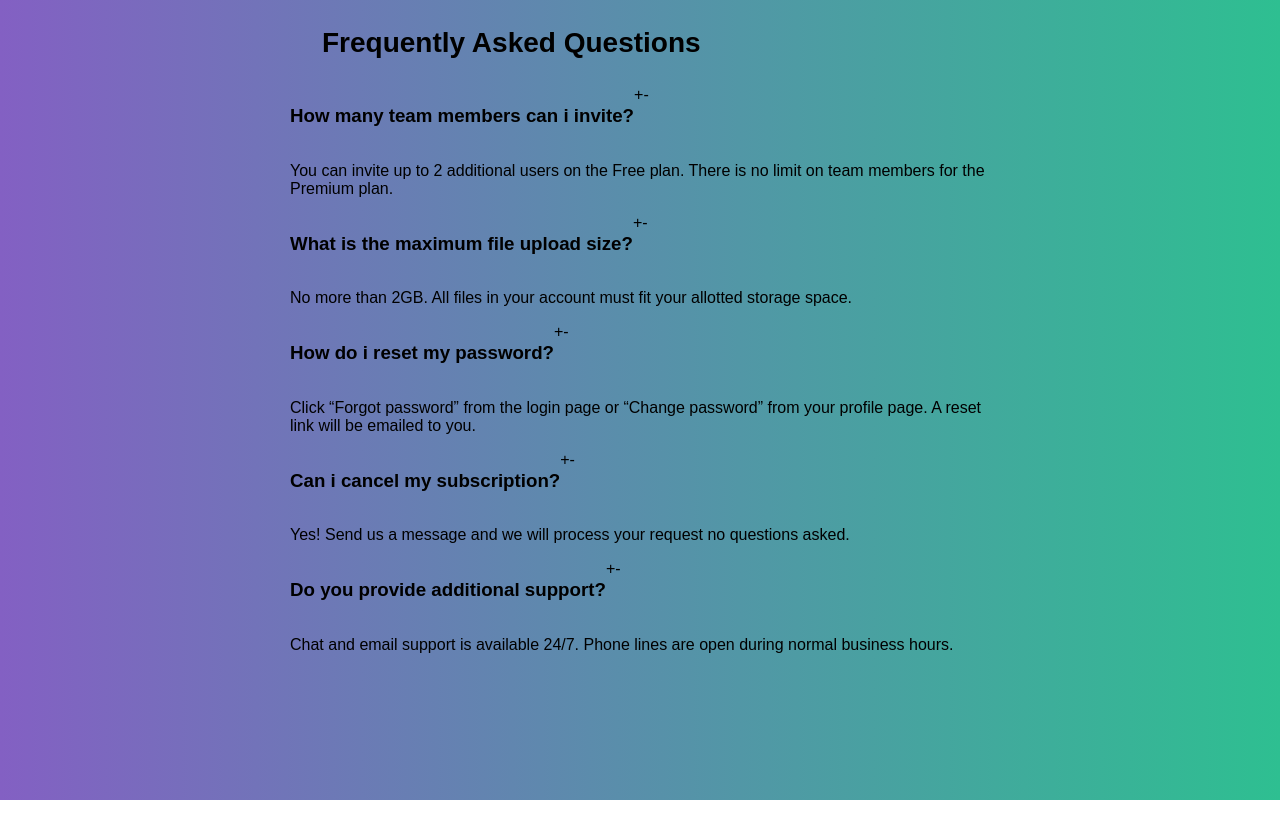
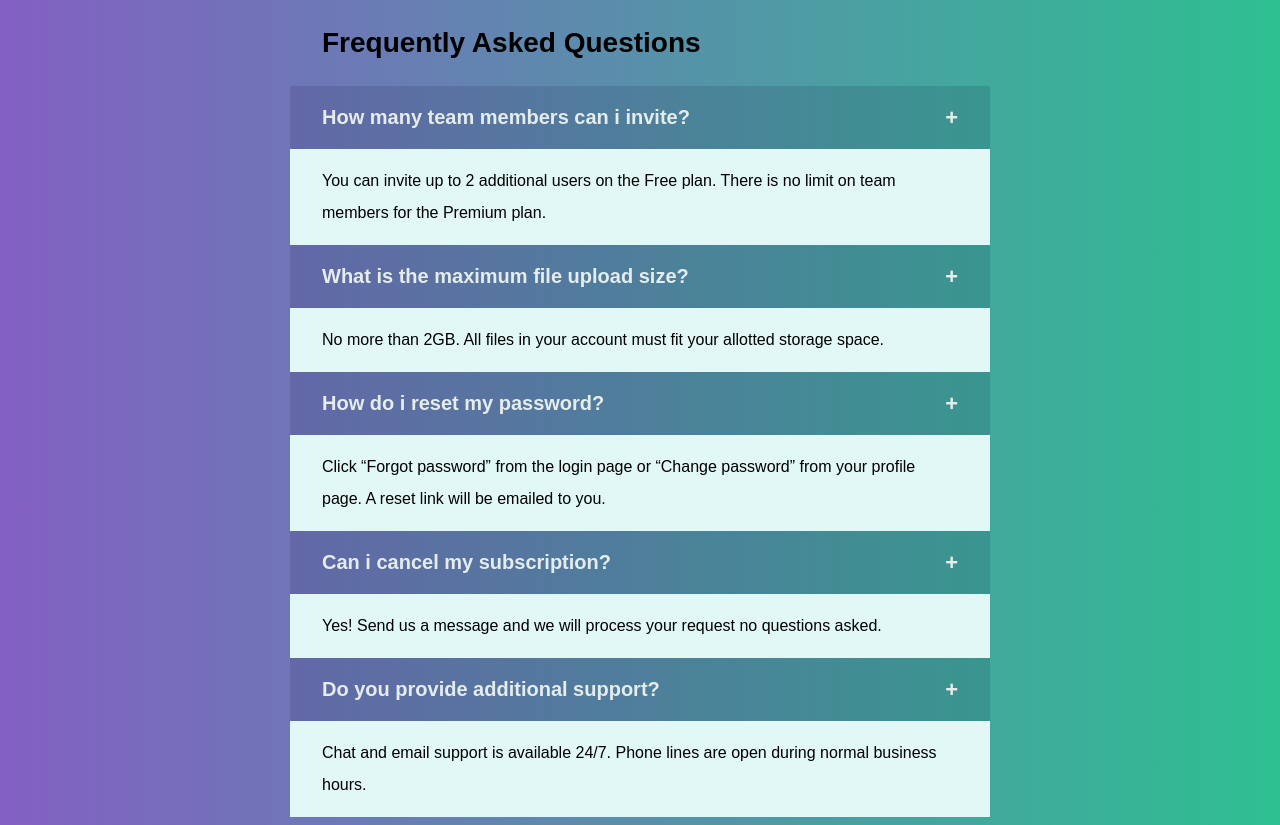
Before and after one commit to karinaloyola/CSV-Projetos, a plain HTML site: page index.html in a window 1280 px wide. Before the commit the page ends 800 px from the top, so only its background shows below. Drawn offline with Linux system fonts and the light colour scheme; a script that the page names is missing.

Commit message:
Update styles.css

```diff
--- a/styles.css
+++ b/styles.css
@@ -9,15 +9,55 @@ body {
 }
 
 .faqs-container .questions-container {
-    box-shadow: 0px 8px -3px rgba(0,0,0,0.3);
+  box-shadow: px 4px8px -3px rgba(0, 0, 0, 0.3);
 }
 
 .faqs-container h2 {
   padding: 4px 32px;
-    font-size:28px;
+  font-size: 28px;
 }
 
 .faqs-container .faq-header {
   display: flex;
-    background:
+  background: #0303301e;
+  color: #e5ecec;
+  align-items: center;
+  position: relative;
+  cursor: pointer;
 }
+
+.faqs-container .faq-header .open,
+.faqs-container .faq-header .close {
+  position: absolute;
+  right: 0;
+  padding: 0 32px;
+  font-size: 22px;
+  font-weight: bold;
+  transform: translateY(-8px);
+  opacity: 0;
+  transition: all 500ms;
+}
+
+.faqs-container .faq-header .open.active,
+.faqs-container .faq-header .close.active {
+  opacity: 1;
+  transform: translateY(0);
+}
+
+.faqs-container .faq-header h3 {
+  font-size: 20px;
+  padding: 0 32px;
+}
+
+.faqs-container .content {
+  padding: 0 32px;
+  background: #e1f8f6;
+  line-height: 2;
+  max-height: 0;
+  overflow: hidden;
+  transition: all 500ms;
+}
+
+.faqs-container .content.active {
+  max-height: 1000px;
+}
```
Lines whose indentation alone changed are shown as unchanged.
